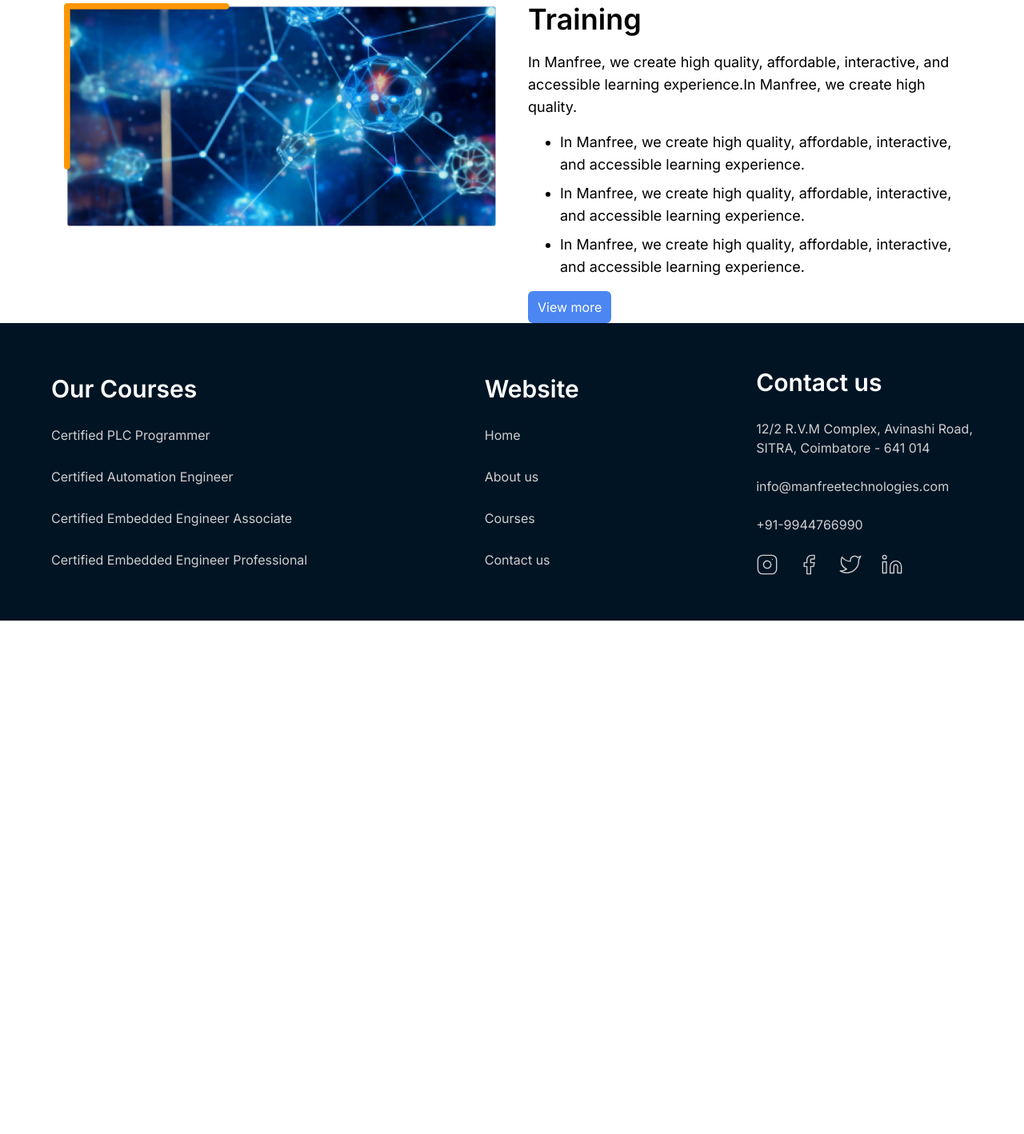
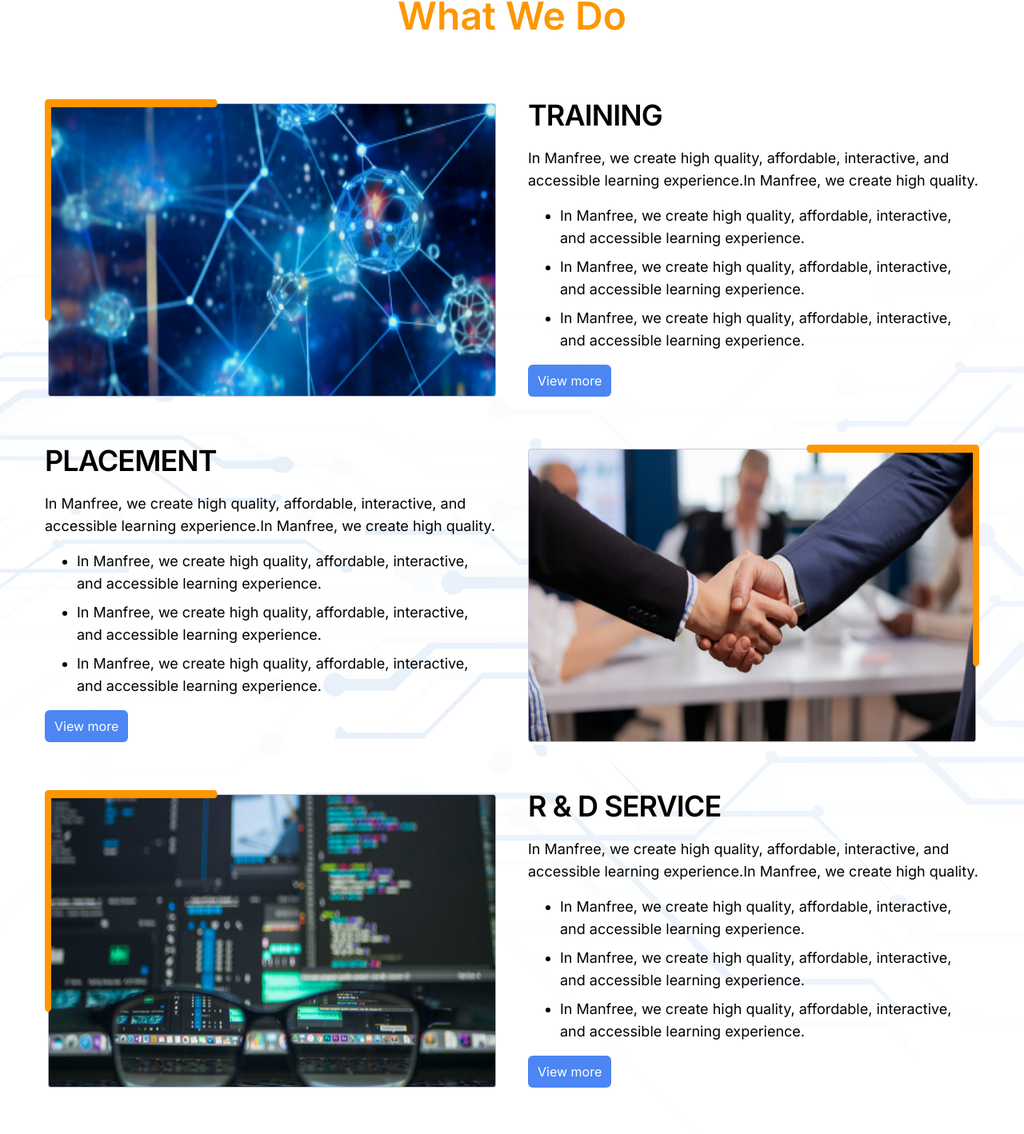
Before and after one commit to boobalan-fz/manfree, a Next.js app: page / in a window 1280 px wide. Shown: the part 1790-3208 px from the top of the page at 80% size. Before the commit the page ends 2566 px from the top, so only its background shows below. Built offline with nearby package versions, Linux system fonts and the light colour scheme.

Commit message:
Home page fix

```diff
--- a/src/components/Footer.jsx
+++ b/src/components/Footer.jsx
@@ -53,7 +53,7 @@
 
   return (
     <footer className="w-full px-8 py-10 sm:px-16 sm:py-14 bg-[#001424]">
-      <div className="flex flex-col sm:flex-row w-full sm:justify-between gap-7  sm:items-center ">
+      <div className="flex flex-col sm:flex-row w-full sm:justify-between gap-7  sm:items-start">
         <div>
           <h1 className="font-semibold text-white pb-7 text-3xl">
             Our Courses
--- a/src/components/homepage/WhatWeDo.jsx
+++ b/src/components/homepage/WhatWeDo.jsx
@@ -1,14 +1,92 @@
 import WhatWeDoFiller from "@/components/homepage/WhatWeDoFiller";
 import WhatWeOne from "@/assets/WhatWeDoOne.png";
+import WhatWeBg from "@/assets/WhatWeDoBg.png";
+import WhatWeTwo from "@/assets/WhatWeDoTwo.png";
+import WhatWeThree from "@/assets/WhatWeDoThree.png";
+import WhatWeFour from "@/assets/WhatWeDoFour.png";
 
 const WhatWeDo = () => {
   return (
-    <div>
+    <div
+      style={{
+        backgroundImage: `url(${WhatWeBg.src})`,
+      }}
+      className="py-10 bg-cover bg-center"
+    >
       <h1 className="text-5xl text-center font-semibold text-[#FE9601]">
         What We Do
       </h1>
-      <div>
-        <WhatWeDoFiller img={WhatWeOne} title={"Training"}>
+      <div className="mt-[80px] flex flex-col gap-[60px]">
+        <WhatWeDoFiller img={WhatWeOne} title="TRAINING">
+          <p className="font-normal text-lg mt-5">
+            In Manfree, we create high quality, affordable, interactive, and
+            accessible learning experience.In Manfree, we create high quality.
+          </p>
+          <ul className="ml-10 list-disc space-y-2 text-lg">
+            <li>
+              In Manfree, we create high quality, affordable, interactive, and
+              accessible learning experience.
+            </li>
+            <li>
+              In Manfree, we create high quality, affordable, interactive, and
+              accessible learning experience.
+            </li>
+            <li>
+              In Manfree, we create high quality, affordable, interactive, and
+              accessible learning experience.
+            </li>
+          </ul>
+          <button className="px-3 py-2 bg-[#4B86F3] rounded-md text-white">
+            View more
+          </button>
+        </WhatWeDoFiller>
+        <WhatWeDoFiller img={WhatWeTwo} title="PLACEMENT" right>
+          <p className="font-normal text-lg mt-5">
+            In Manfree, we create high quality, affordable, interactive, and
+            accessible learning experience.In Manfree, we create high quality.
+          </p>
+          <ul className="ml-10 list-disc space-y-2 text-lg">
+            <li>
+              In Manfree, we create high quality, affordable, interactive, and
+              accessible learning experience.
+            </li>
+            <li>
+              In Manfree, we create high quality, affordable, interactive, and
+              accessible learning experience.
+            </li>
+            <li>
+              In Manfree, we create high quality, affordable, interactive, and
+              accessible learning experience.
+            </li>
+          </ul>
+          <button className="px-3 py-2 bg-[#4B86F3] rounded-md text-white">
+            View more
+          </button>
+        </WhatWeDoFiller>
+        <WhatWeDoFiller img={WhatWeThree} title="R & D SERVICE">
+          <p className="font-normal text-lg mt-5">
+            In Manfree, we create high quality, affordable, interactive, and
+            accessible learning experience.In Manfree, we create high quality.
+          </p>
+          <ul className="ml-10 list-disc space-y-2 text-lg">
+            <li>
+              In Manfree, we create high quality, affordable, interactive, and
+              accessible learning experience.
+            </li>
+            <li>
+              In Manfree, we create high quality, affordable, interactive, and
+              accessible learning experience.
+            </li>
+            <li>
+              In Manfree, we create high quality, affordable, interactive, and
+              accessible learning experience.
+            </li>
+          </ul>
+          <button className="px-3 py-2 bg-[#4B86F3] rounded-md text-white">
+            View more
+          </button>
+        </WhatWeDoFiller>
+        <WhatWeDoFiller img={WhatWeFour} title="PROJECT DEVELOPMENT" right>
           <p className="font-normal text-lg mt-5">
             In Manfree, we create high quality, affordable, interactive, and
             accessible learning experience.In Manfree, we create high quality.
--- a/src/components/homepage/WhatWeDoFiller.jsx
+++ b/src/components/homepage/WhatWeDoFiller.jsx
@@ -1,15 +1,22 @@
 import Image from "next/image";
 
-const WhatWeDoFiller = ({ img, title, children }) => {
+const WhatWeDoFiller = ({ img, title, children, right = false }) => {
   return (
-    <div className="grid grid-cols-2 gap-10 px-20">
-      <div>
-        <Image src={img} alt="one" />
-      </div>
-      <div>
-        <h1 className="text-4xl font-semibold">{title}</h1>
+    <div className="grid sm:grid-cols-1 md:grid-cols-1 lg:grid-cols-2 gap-10 px-14">
+      {!right && (
+        <div className="order-1 lg:order-none">
+          <Image src={img} alt="one" className="h-full" />
+        </div>
+      )}
+      <div className="order-2 lg:order-none">
+        <h1 className="text-4xl font-semibold tracking-tight">{title}</h1>
         <div className="flex flex-col items-start gap-4">{children}</div>
       </div>
+      {right && (
+        <div className="order-1 lg:order-none">
+          <Image src={img} alt="one" className="h-full" />
+        </div>
+      )}
     </div>
   );
 };
```
Also changed, not shown: src/assets/WhatWeDoBg.png (added).
